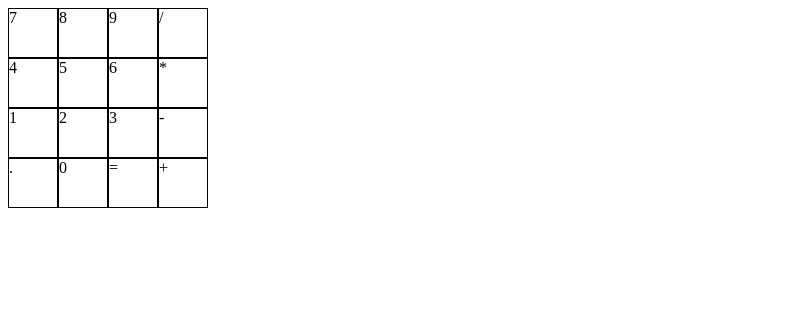
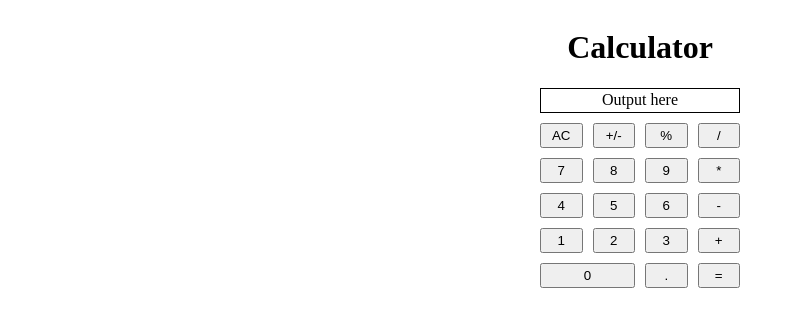
Before and after one commit to allennguyen01-Odin-Projects/calculator, a plain HTML site: page index.html in a window 1280 px wide. Shown: the whole page, without its empty margins (0-795 px from the left). Drawn offline with Linux system fonts and the light colour scheme.

Commit message:
Layout calculator with grid template areas

```diff
--- a/index.html
+++ b/index.html
@@ -9,23 +9,28 @@
 		<link rel="stylesheet" href="style.css" />
 	</head>
 	<body>
+		<h1>Calculator</h1>
 		<div id="calculator">
-			<div>7</div>
-			<div>8</div>
-			<div>9</div>
-			<div>/</div>
-			<div>4</div>
-			<div>5</div>
-			<div>6</div>
-			<div>*</div>
-			<div>1</div>
-			<div>2</div>
-			<div>3</div>
-			<div>-</div>
-			<div>.</div>
-			<div>0</div>
-			<div>=</div>
-			<div>+</div>
+			<div class="output">Output here</div>
+			<button class="clear">AC</button>
+			<button class="plus-minus">+/-</button>
+			<button class="percent">%</button>
+			<button class="zero">0</button>
+			<button class="one">1</button>
+			<button class="two">2</button>
+			<button class="three">3</button>
+			<button class="four">4</button>
+			<button class="five">5</button>
+			<button class="six">6</button>
+			<button class="seven">7</button>
+			<button class="eight">8</button>
+			<button class="nine">9</button>
+			<button class="add">+</button>
+			<button class="subtract">-</button>
+			<button class="multiply">*</button>
+			<button class="divide">/</button>
+			<button class="point">.</button>
+			<button class="equals">=</button>
 		</div>
 
 		<script src="" async defer></script>
--- a/style.css
+++ b/style.css
@@ -1,13 +1,91 @@
+body {
+	display: flex;
+	flex-direction: column;
+	justify-content: center;
+	align-items: center;
+}
+
 #calculator {
 	display: grid;
 	grid-template-columns: repeat(4, 1fr);
-	grid-template-rows: repeat(4, 1fr);
+	grid-template-rows: repeat(6, 1fr);
+	grid-template-areas:
+		"output output output output"
+		"clear plus-minus percent divide"
+		"seven eight nine multiply"
+		"four five six subtract"
+		"one two three add"
+		"zero zero point equals";
+	row-gap: 10px;
+	column-gap: 10px;
 	width: 200px;
 	height: 200px;
-	justify-content: center;
-	align-content: center;
 }
 
 #calculator > div {
 	border: 1px solid black;
+	display: flex;
+	justify-content: center;
+	align-items: center;
 }
+
+.output {
+	grid-area: output;
+}
+.zero {
+	grid-area: zero;
+}
+.one {
+	grid-area: one;
+}
+.two {
+	grid-area: two;
+}
+.three {
+	grid-area: three;
+}
+.four {
+	grid-area: four;
+}
+.five {
+	grid-area: five;
+}
+.six {
+	grid-area: six;
+}
+.seven {
+	grid-area: seven;
+}
+.eight {
+	grid-area: eight;
+}
+.nine {
+	grid-area: nine;
+}
+.add {
+	grid-area: add;
+}
+.subtract {
+	grid-area: subtract;
+}
+.multiply {
+	grid-area: multiply;
+}
+.divide {
+	grid-area: divide;
+}
+.equals {
+	grid-area: equals;
+}
+.point {
+	grid-area: point;
+}
+.clear {
+	grid-area: clear;
+}
+.plus-minus {
+	grid-area: plus-minus;
+}
+.percent {
+	grid-area: percent;
+}
```
Also changed, not shown: images/iphone-calculator.png (added).
